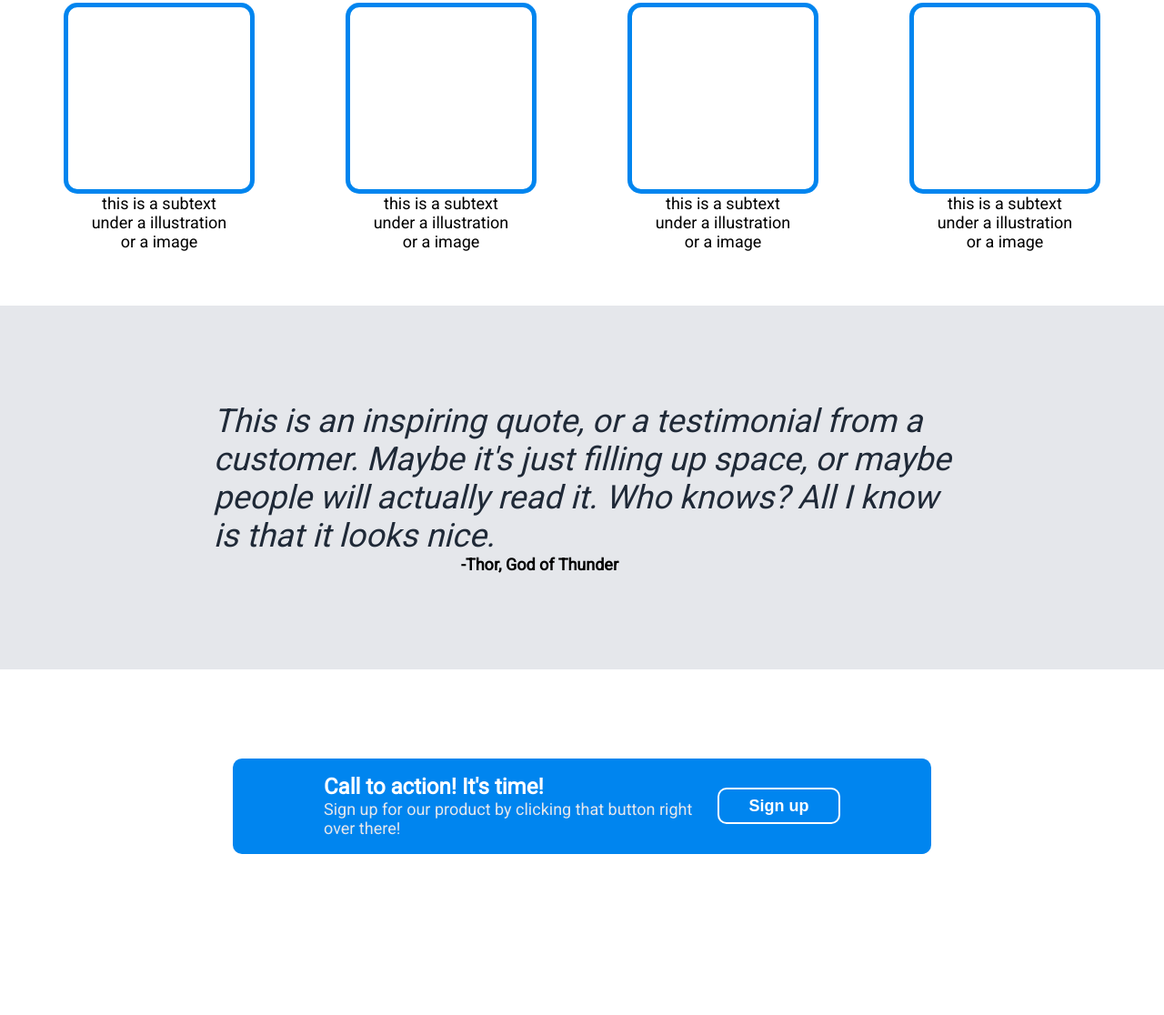
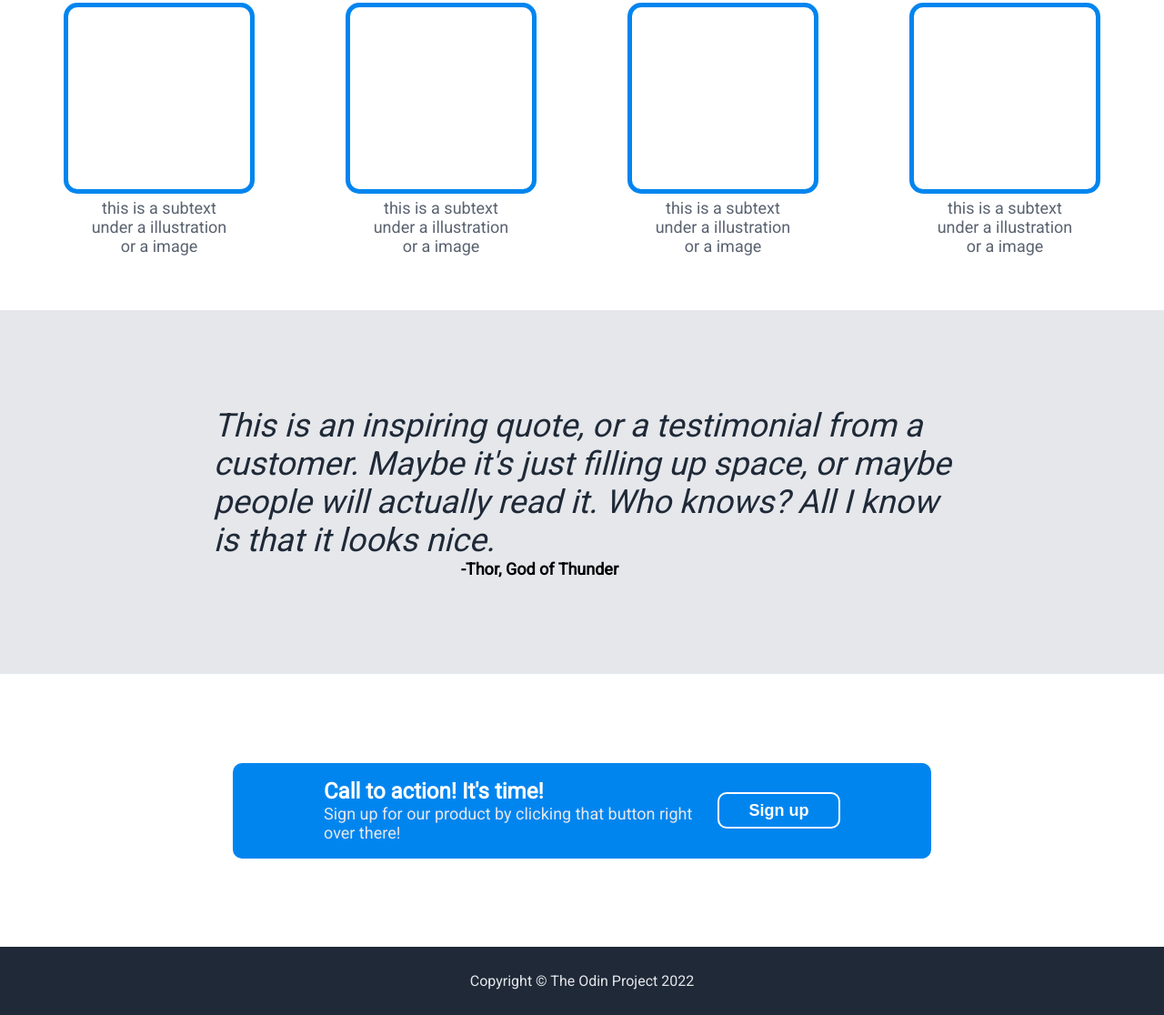
Before and after one commit to amarques02/landing-page, a plain HTML site: page index.html in a window 1280 px wide. Shown: the part 689-1805 px from the top of the page at 91% size. Before the commit the page ends 1725 px from the top, so only its background shows below. Drawn offline with Linux system fonts and the light colour scheme.

Commit message:
Finish index.html and styles.css

```diff
--- a/index.html
+++ b/index.html
@@ -72,6 +72,8 @@
 			</div>
 		</div>
 	</div>
-	<footer></footer>
+	<footer>
+		<p class="footer-text">Copyright © The Odin Project 2022</p>
+	</footer>
 </body>
 </html>
--- a/styles.css
+++ b/styles.css
@@ -104,6 +104,7 @@ h2{
 	font-weight: bolder;
 	color: #1F2937;
 	text-align: center;
+	margin-top: 50px;
 }
 
 .row-of-blue-divs {
@@ -112,7 +113,7 @@ h2{
 	flex-direction: row;
 	justify-content: center;
 	width: 100%;
-	margin-top: 100px;
+	margin-top: 50px;
 }
 
 .box-blue{
@@ -128,6 +129,8 @@ h2{
 	text-align: center;
 	font-size: 18px;
 	margin-bottom: 60px;
+	margin-top: 5px;
+	color: #5a6370;
 }
 
 .third-section {
@@ -197,3 +200,12 @@ h4 {
 	font-weight: 800;
 	margin-right: 100px;
 }
+
+footer {
+	background-color: #1F2937;
+	height: 75px;
+	color: #E5E7EB;
+	display: flex;
+	justify-content: center;
+	align-items: center;
+}
```
